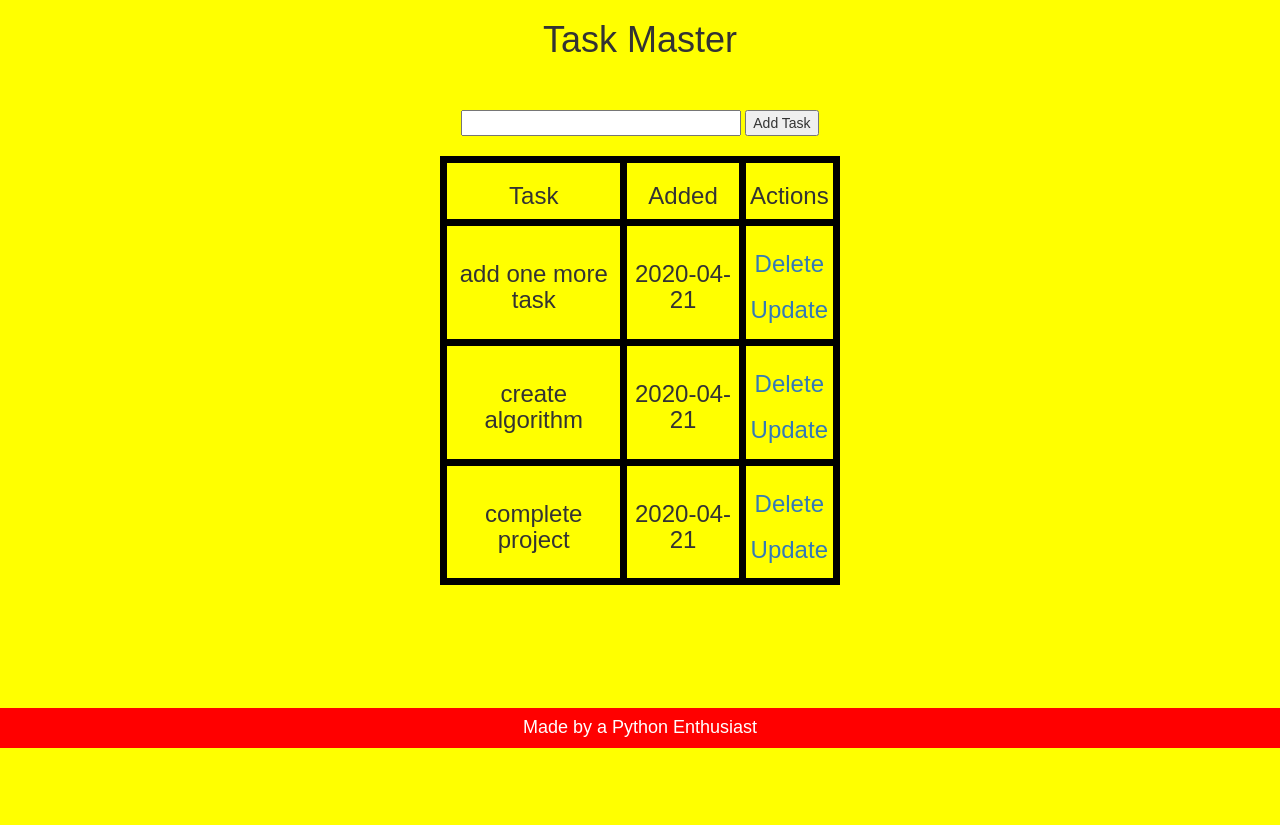
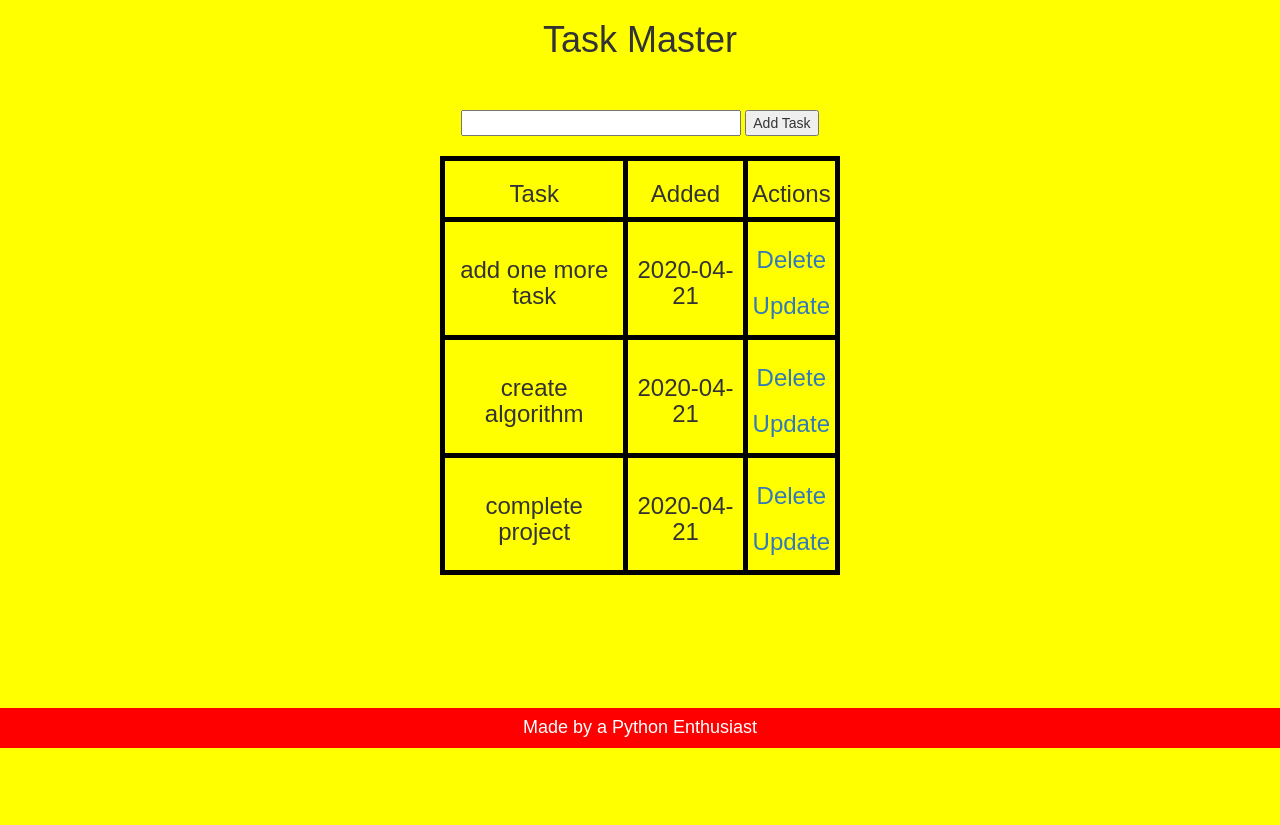
Before and after one commit to thesparkvision/Thrive, a Flask app: page /todo in a window 1280 px wide. Shown: the part 52-877 px from the top of the page. After the commit the page ends 800 px from the top, so only its background shows below. Run offline with Flask 2, Linux system fonts and the light colour scheme; data comes from the database, SQL or seed files in the repository; some libraries are stand-ins or nearby versions.

Commit message:
changed css borders

```diff
--- a/static/css/main.css
+++ b/static/css/main.css
@@ -9,7 +9,7 @@ body,html{
 }
 
 table,td,th{
-    border:7px solid black;
+    border:5px solid black;
 }
 
 table{
```
